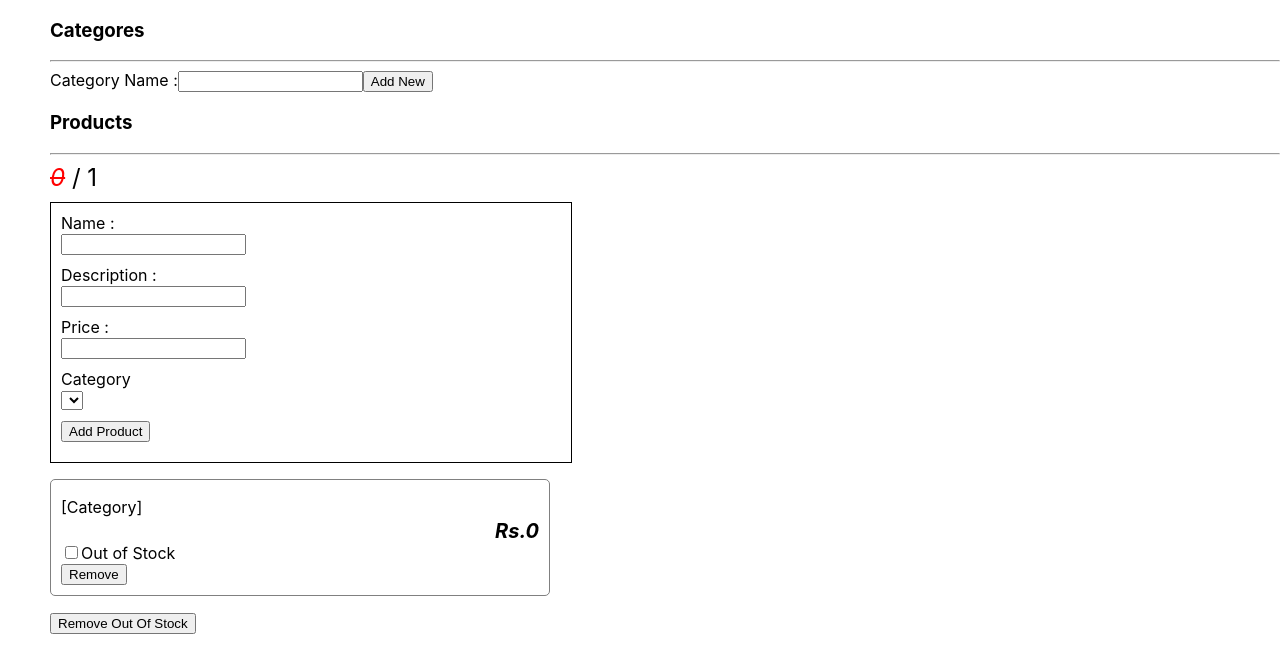
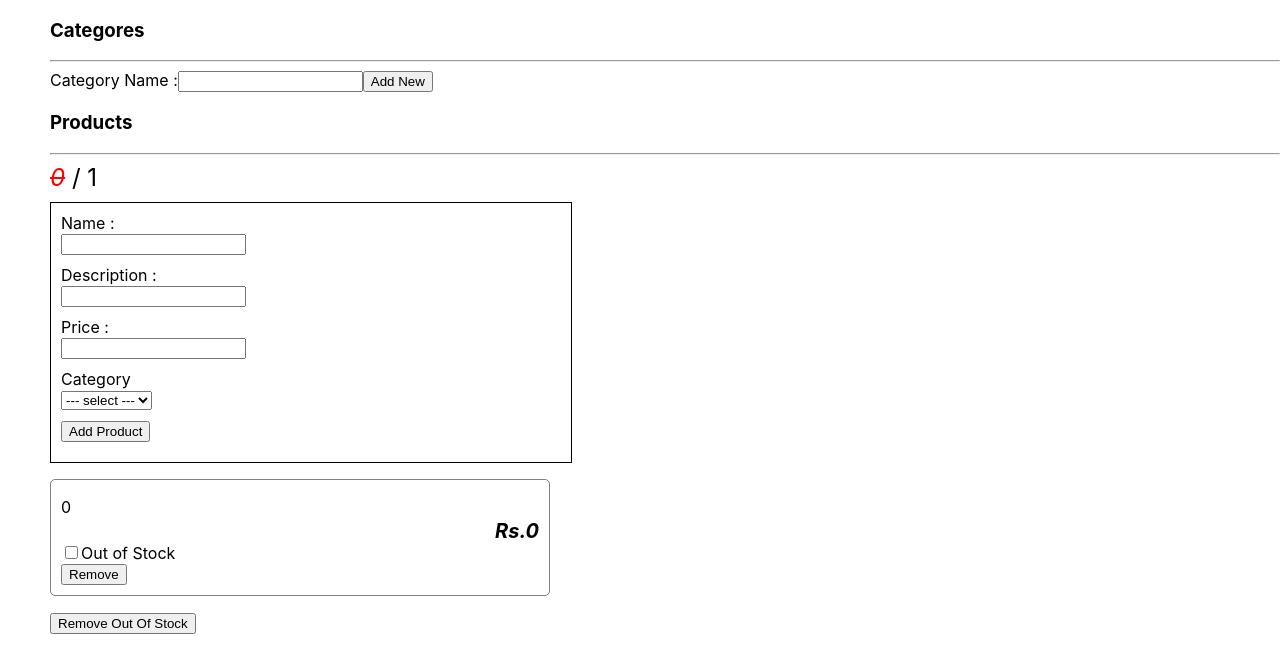
Before and after one commit to tkmagesh/IBM-React-Nov-2020, a React (Create React App) app in the folder my-app/: page / in a window 1280 px wide. Both pictures are taken after a click on the button "Add Product". Shown: the top 672 px of the page. Built offline with nearby package versions, Linux system fonts and the light colour scheme.

Commit message:
Displaying categories in the ProductEditor component

```diff
--- a/my-app/src/products/actions/addNew.js
+++ b/my-app/src/products/actions/addNew.js
@@ -1,11 +1,12 @@
 let newProductId = 0;
-function addNew(name, description, price){
+function addNew(name, description, price, category){
     const newProduct = {
         id: ++newProductId,
         name: name,
         description: description,
         price: price,
-        isOutOfStock: false
+        isOutOfStock: false,
+        category: category
     };
     const action = { type: 'ADD_PRODUCT', payload: newProduct };
     return action;
--- a/my-app/src/products/index.jsx
+++ b/my-app/src/products/index.jsx
@@ -10,13 +10,13 @@ import productActionCreators from './actions';
 
 class Products extends Component {
     render() {
-        const { data, toggleOutOfStock, remove, removeOutOfStock, addNew } = this.props;
+        const { data, categories, toggleOutOfStock, remove, removeOutOfStock, addNew } = this.props;
         return (
             <div>
                 <h3>Products</h3>
                 <hr />
                 <ProductStats products={data} />
-                <ProductEditor addNew={addNew} />
+                <ProductEditor addNew={addNew} categories={categories} />
                 <ProductsList
                     products={data}
                     toggleOutOfStock={toggleOutOfStock}
@@ -29,8 +29,9 @@ class Products extends Component {
 }
 
 function mapStateToProps(storeState){
-    const products = storeState.products;
-    return { data : products };
+    const products = storeState.products,
+        categories = storeState.categories;
+    return { data : products, categories };
 }
 
 function mapDispatchToProps(dispatch){
--- a/my-app/src/products/views/ProductEditor.jsx
+++ b/my-app/src/products/views/ProductEditor.jsx
@@ -4,15 +4,17 @@ class ProductEditor extends Component {
     state = {
         name: '',
         description: '',
-        price: 0
+        price: 0,
+        category : 0
     };
 
     onAddNewProductClick = () => {
         const { addNew } = this.props,
-            { name, description, price } = this.state;
-        addNew(name, description, price);
+            { name, description, price, category } = this.state;
+        addNew(name, description, price, category);
     };
     render() {
+      const { categories } = this.props;
         return (
           <section className="edit">
             <div className="field">
@@ -42,10 +44,9 @@ class ProductEditor extends Component {
             </div>
             <div className="field">
               <label htmlFor="">Category</label>
-              <select>
-                <option></option>
-                <option></option>
-                <option></option>
+              <select onChange={evt => this.setState({ category : evt.target.value})}>
+                <option value=""> --- select --- </option>
+                { categories.map(category => (<option key={category.id}>{category.name}</option>)) }
               </select>
             </div>
             <div className="field">
--- a/my-app/src/products/views/ProductItem.jsx
+++ b/my-app/src/products/views/ProductItem.jsx
@@ -3,13 +3,13 @@ import React, { Component } from 'react';
 class ProductItem extends Component {
     render() {
         const { product, toggleOutOfStock, remove } = this.props,
-            { id, name, description, price, isOutOfStock } = product;
+            { id, name, description, price, isOutOfStock, category } = product;
         return (
             <li>
                 <span className={'name ' + (isOutOfStock ? 'outofstock' : '')}>
                     {name}
                 </span>
-                <span> [Category] </span>
+                <span> {category} </span>
                 <div>{description}</div>
                 <div className="price">Rs.{price}</div>
                 <input type="checkbox"
```
Also changed, not shown: 1 other file (tests, documents, lock files or other folders).
